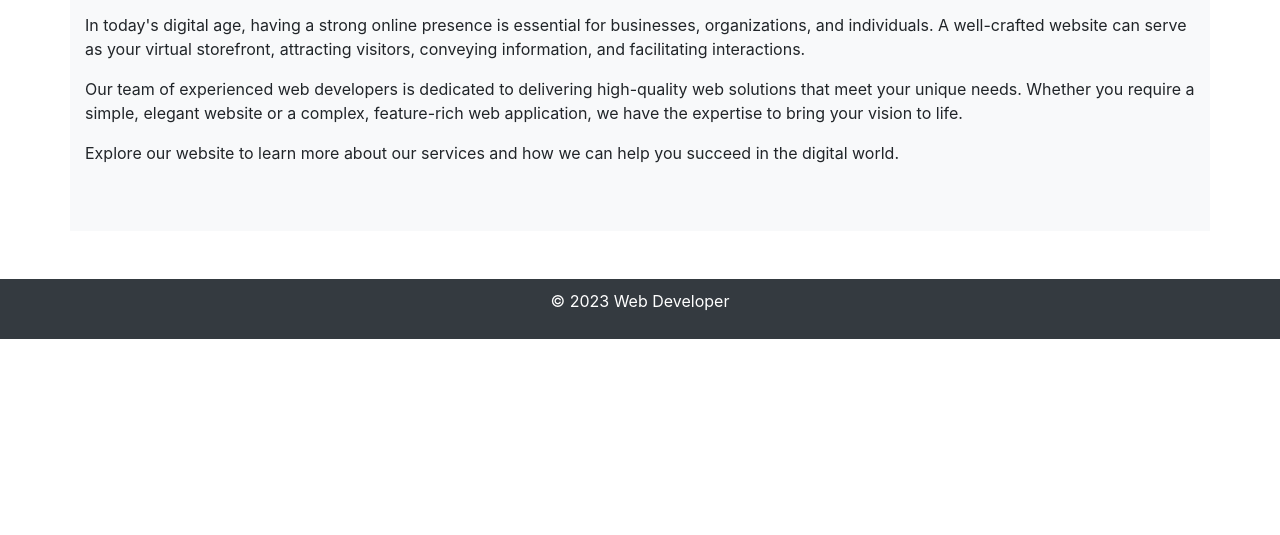
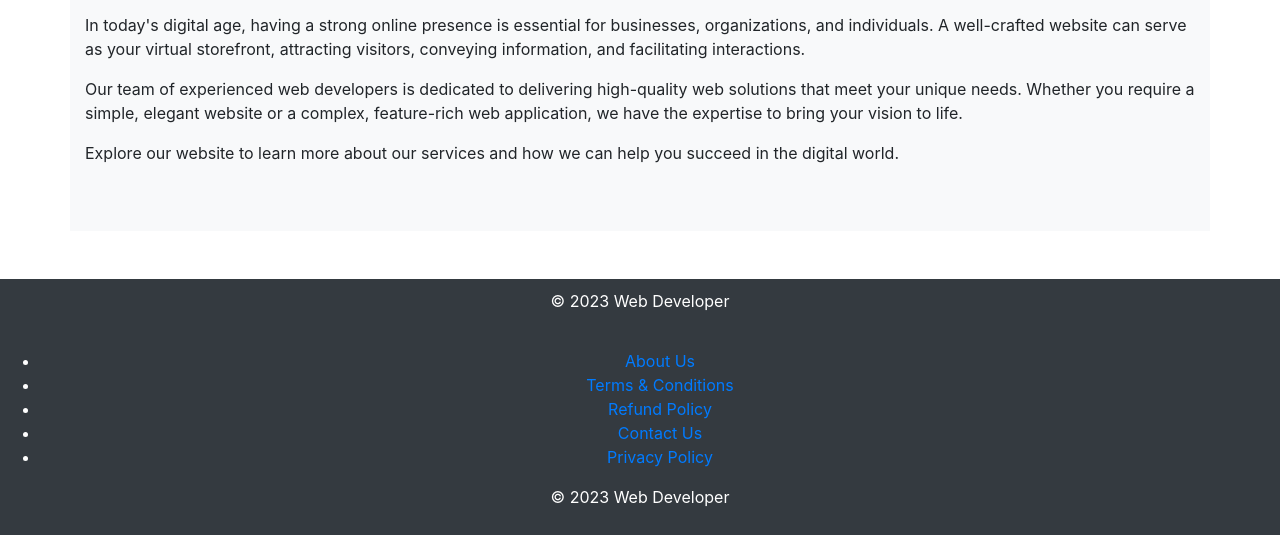
Before and after one commit to infostechsworlds/profile, a plain HTML site: page index.html in a window 1280 px wide. Shown: the part 347-882 px from the top of the page. Before the commit the page ends 800 px from the top, so only its background shows below. Drawn offline with nearby package versions, Linux system fonts and the light colour scheme.

Commit message:
Update index.html

```diff
--- a/index.html
+++ b/index.html
@@ -117,11 +117,21 @@
 
     <!-- Footer -->
     <footer>
+
         <div class="container">
             <p>&copy; 2023 Web Developer</p>
         </div>
     </footer>
-
+<footer>
+        <ul>
+            <li><a href="about.html">About Us</a></li>
+            <li><a href="terms.html">Terms & Conditions</a></li>
+            <li><a href="refund.html">Refund Policy</a></li>
+            <li><a href="contact.html">Contact Us</a></li>
+            <li><a href="privacy.html">Privacy Policy</a></li>
+        </ul>
+        <p>&copy; 2023 Web Developer</p>
+</footer>
     <!-- Link to Bootstrap JS (optional) -->
     <script src="https://maxcdn.bootstrapcdn.com/bootstrap/4.5.2/js/bootstrap.min.js"></script>
 </body>
```
